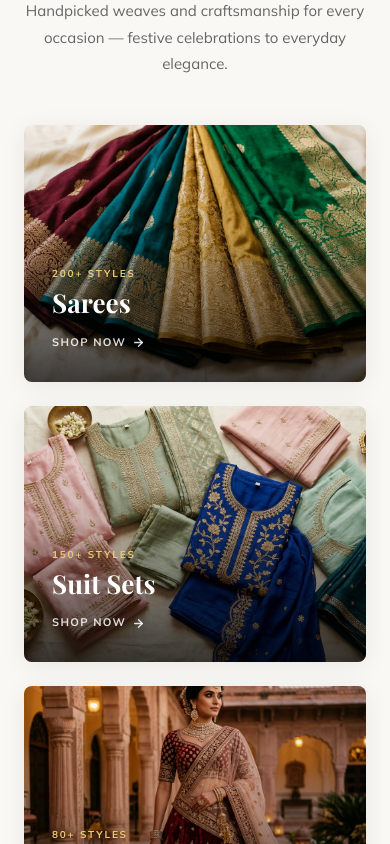
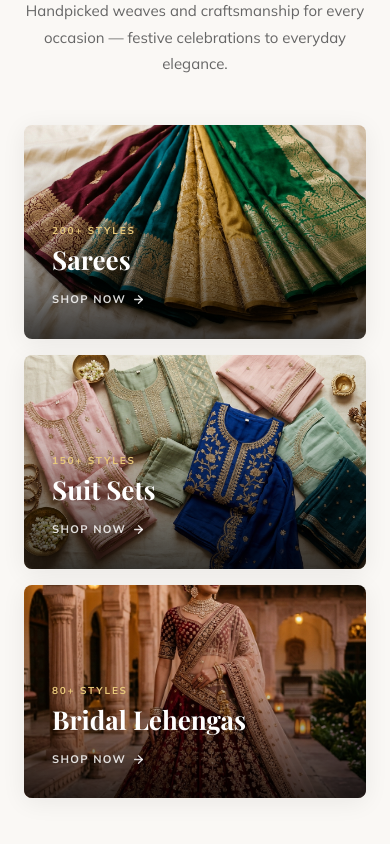
Before and after one commit to Felix-au/Chandrkanta, a React (Vite) app in the folder client/: page / in a window 390 px wide. Shown: the part 1240-2084 px from the top of the page. Built offline with nearby package versions, Linux system fonts and the light colour scheme; no server answers; a web font is replaced by a local one.

Commit message:
style(css): introduce css custom properties for dynamic store theme tokens

```diff
--- a/client/src/styles/index.css
+++ b/client/src/styles/index.css
@@ -526,15 +526,30 @@ button {
 
 .cats-grid {
   display: grid;
-  grid-template-columns: repeat(auto-fit, minmax(320px, 1fr));
+  grid-template-columns: repeat(3, minmax(0, 1fr));
   gap: 24px;
+}
+
+@media (max-width: 900px) {
+  .cats-grid {
+    grid-template-columns: repeat(3, minmax(0, 1fr));
+    gap: 16px;
+  }
+}
+
+@media (max-width: 640px) {
+  .cats-grid {
+    grid-template-columns: 1fr;
+    gap: 16px;
+  }
 }
 
 .cat-card {
   position: relative;
   overflow: hidden;
   border-radius: var(--r-md);
-  aspect-ratio: 4/3;
+  aspect-ratio: 16/10;
+  max-height: 280px;
   cursor: pointer;
   box-shadow: var(--shadow);
 }
```
